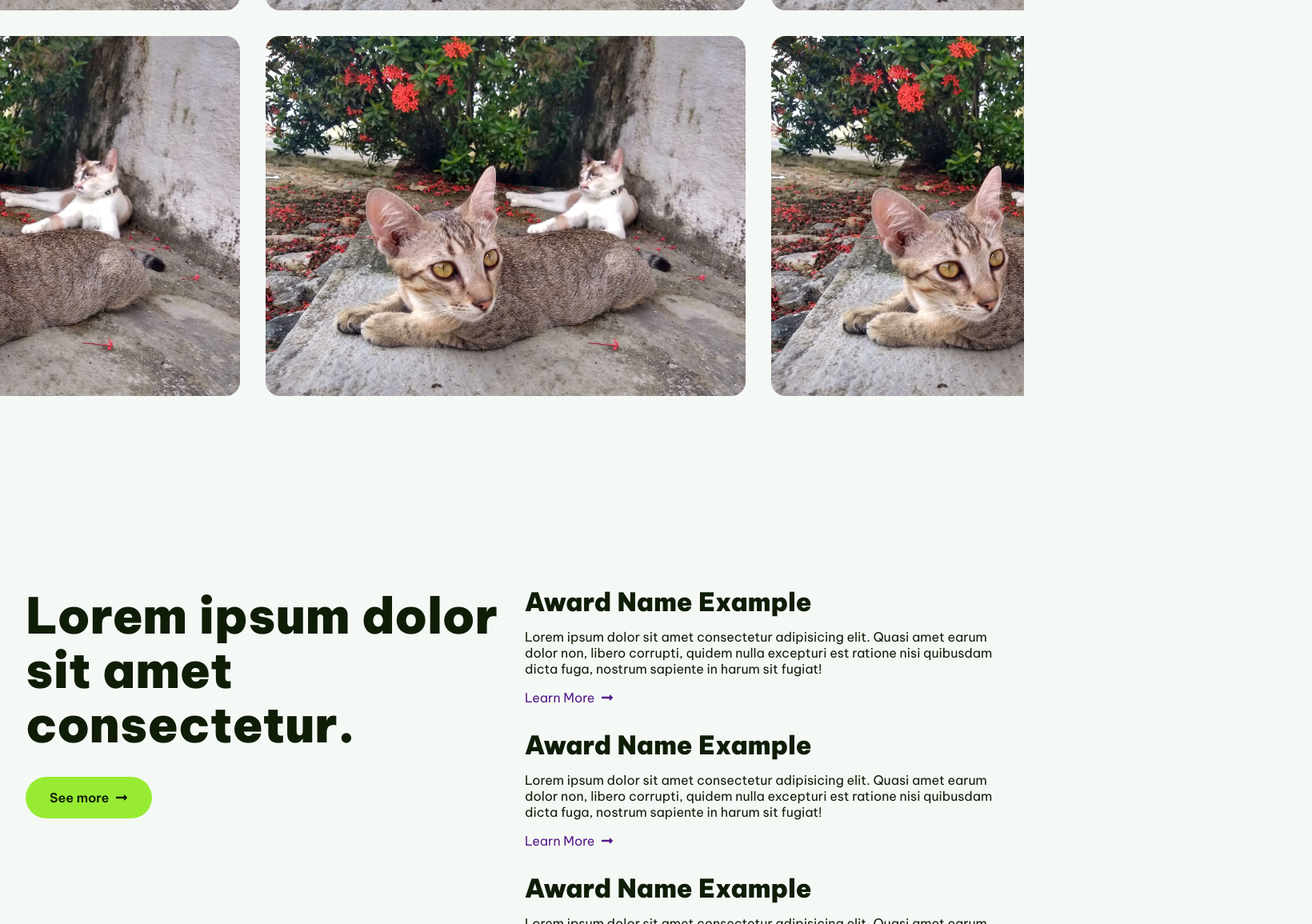
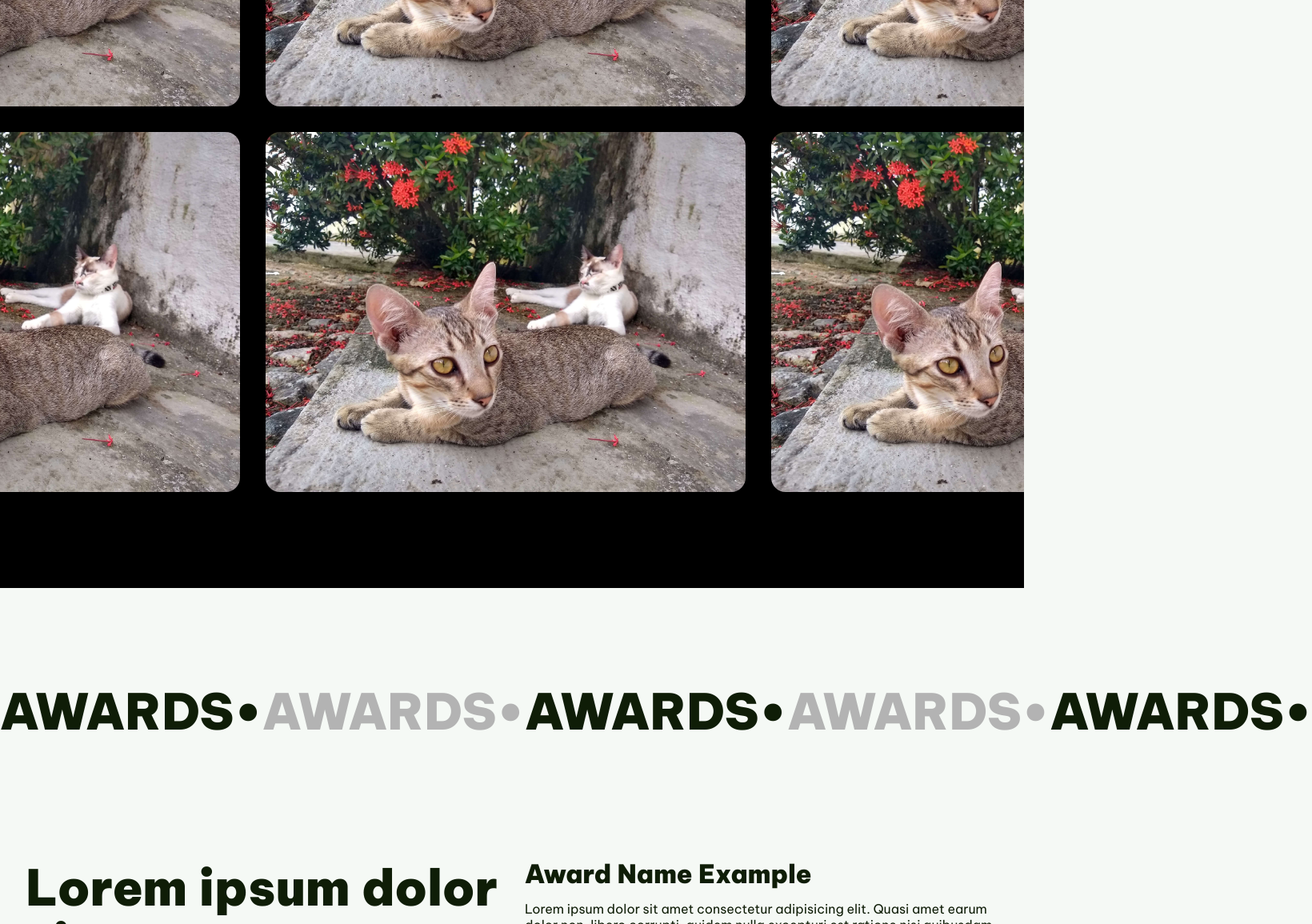
Before and after one commit to SnayderRodrigues/react-study, a React (Vite) app: page / in a window 1280 px wide. Shown: the part 6786-7941 px from the top of the page at 80% size, 1640 px wide, since content can reach past the window. Built offline with nearby package versions, Linux system fonts and the light colour scheme.

Commit message:
update expertise, collections and awards sections

```diff
--- a/src/components/Awards.jsx
+++ b/src/components/Awards.jsx
@@ -4,6 +4,13 @@ import { FaLongArrowAltRight } from "react-icons/fa";
 const Awards = () => {
   return (
     <section id="awards" className="awards">
+      <div className="awards__carousel-title">
+        <h2>AWARDS•</h2>
+        <h2 className="h2-gray">AWARDS•</h2>
+        <h2>AWARDS•</h2>
+        <h2 className="h2-gray">AWARDS•</h2>
+        <h2>AWARDS•</h2>
+      </div>
       <div className="wrapper awards__wrapper">
         <div className="awards__title-wrapper">
           <h2 className="awards__title">
--- a/src/components/Collections.jsx
+++ b/src/components/Collections.jsx
@@ -1,22 +1,11 @@
 import { useLayoutEffect } from "react";
-import Cats from "../img/IMG_20200407_163224926_HDR-01.jpeg";
 import { gsap } from "gsap";
 import { ScrollTrigger } from "gsap/ScrollTrigger";
+import Cats from "../img/IMG_20200407_163224926_HDR-01.jpeg";
 
 const Collections = () => {
   useLayoutEffect(() => {
     gsap.registerPlugin(ScrollTrigger);
-
-    gsap.to(".collections", {
-      scale: 0.8,
-      scrollTrigger: {
-        trigger: ".collections",
-        // markers: true,
-        scrub: true,
-        start: "100% 40%",
-        end: "150% 70%",
-      },
-    });
 
     gsap.to(".collections__image-wrapper-1", {
       x: 0,
@@ -28,7 +17,6 @@ const Collections = () => {
     });
 
     return () => {
-      gsap.killTweensOf(".collections");
       gsap.killTweensOf(".collections__image-wrapper-1");
     };
   }, []);
--- a/src/styles/components/_awards.scss
+++ b/src/styles/components/_awards.scss
@@ -1,6 +1,14 @@
 .awards {
   padding: 120px 0 0;
 
+  &__carousel-title {
+    display: flex;
+    margin-bottom: 120px;
+
+    .h2-gray {
+      color: #b3b3b3;
+    }
+  }
   &__wrapper {
     display: flex;
     align-items: flex-start;
--- a/src/styles/components/_collections.scss
+++ b/src/styles/components/_collections.scss
@@ -2,9 +2,9 @@
   display: flex;
   flex-direction: column;
   gap: 2rem;
+  color: var(--text-color-2);
+  background-color: var(--black);
   padding: 120px 0 120px;
-  border-bottom-left-radius: 2rem;
-  border-bottom-right-radius: 2rem;
   // box-shadow: 0px 28px 20px 5px rgba(0, 0, 0, 0.1);
   scale: 1;
   overflow-x: hidden;
--- a/src/styles/components/_expertise.scss
+++ b/src/styles/components/_expertise.scss
@@ -1,5 +1,5 @@
 .expertise {
-  padding: 120px 0 0;
+  padding: 120px 0;
 
   &__wrapper {
     display: flex;
```
